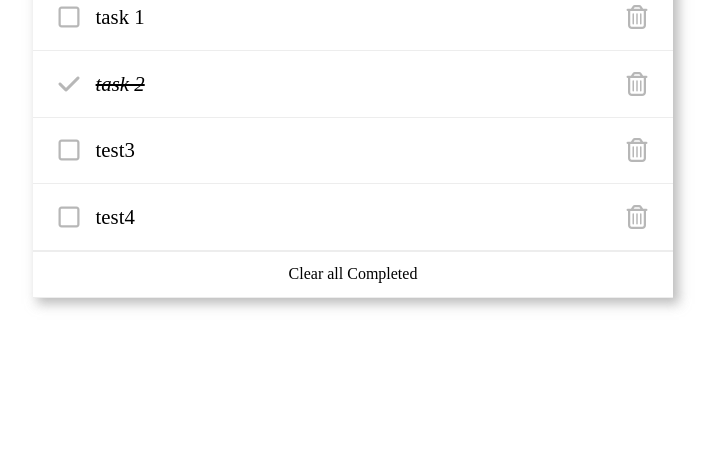
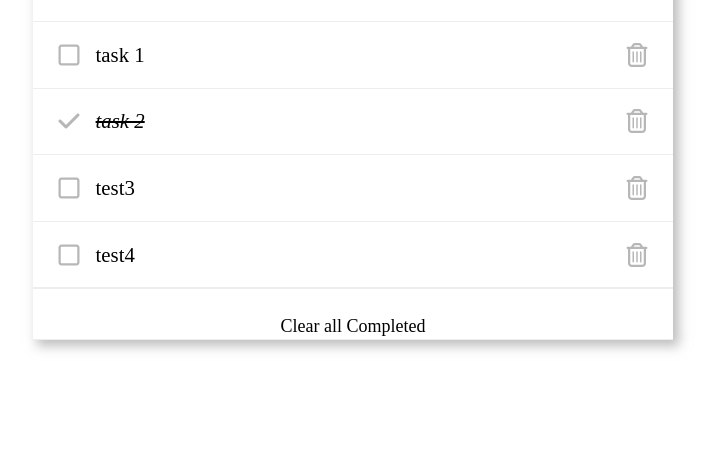
Before and after one commit to mwanawabangona/To-do-list, a website built with webpack: page src/index.html in a window 1280 px wide. Shown: the part 340-800 px from the top of the page, without its empty margins (287-1002 px from the left). Built offline with nearby package versions, Linux system fonts and the light colour scheme.

Commit message:
Update Css

```diff
--- a/src/style.css
+++ b/src/style.css
@@ -2,10 +2,11 @@
   display: flex;
   align-items: center;
   justify-content: center;
-  height: 100vh;
   margin: 0;
   padding: 0;
-  box-sizing: border-box;
+  box-sizing: border-box;top: 200px;
+  position: relative;
+
 }
 
 .d-flex {
@@ -111,6 +112,8 @@
   align-items: center;
   height: 10%;
   cursor: pointer;
-  height: 45px;
-  font-size: medium;
+  font-size: large;
+  padding-top: 25px;
+  position: relative;
+  height: 25px;
 }
```
